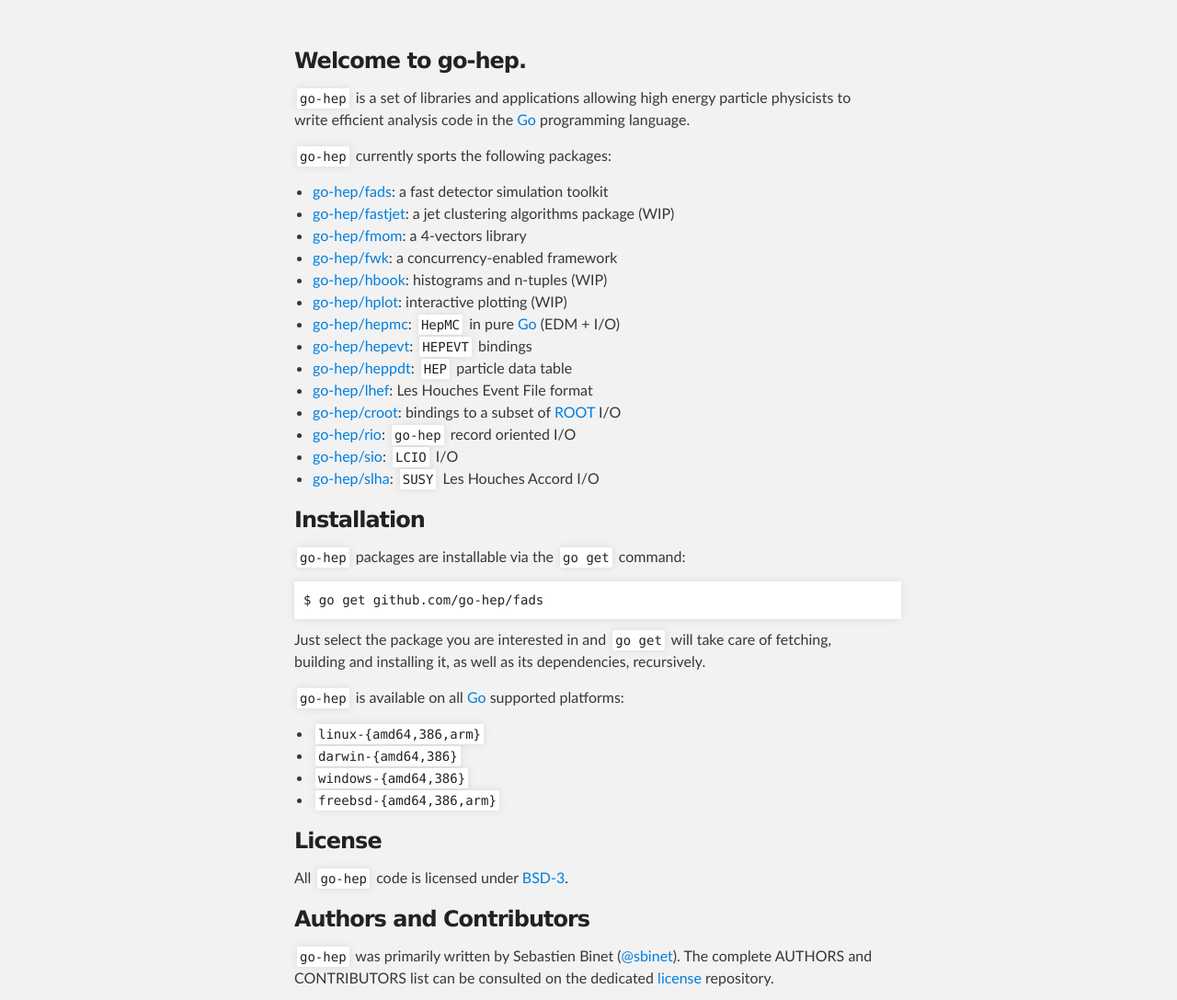
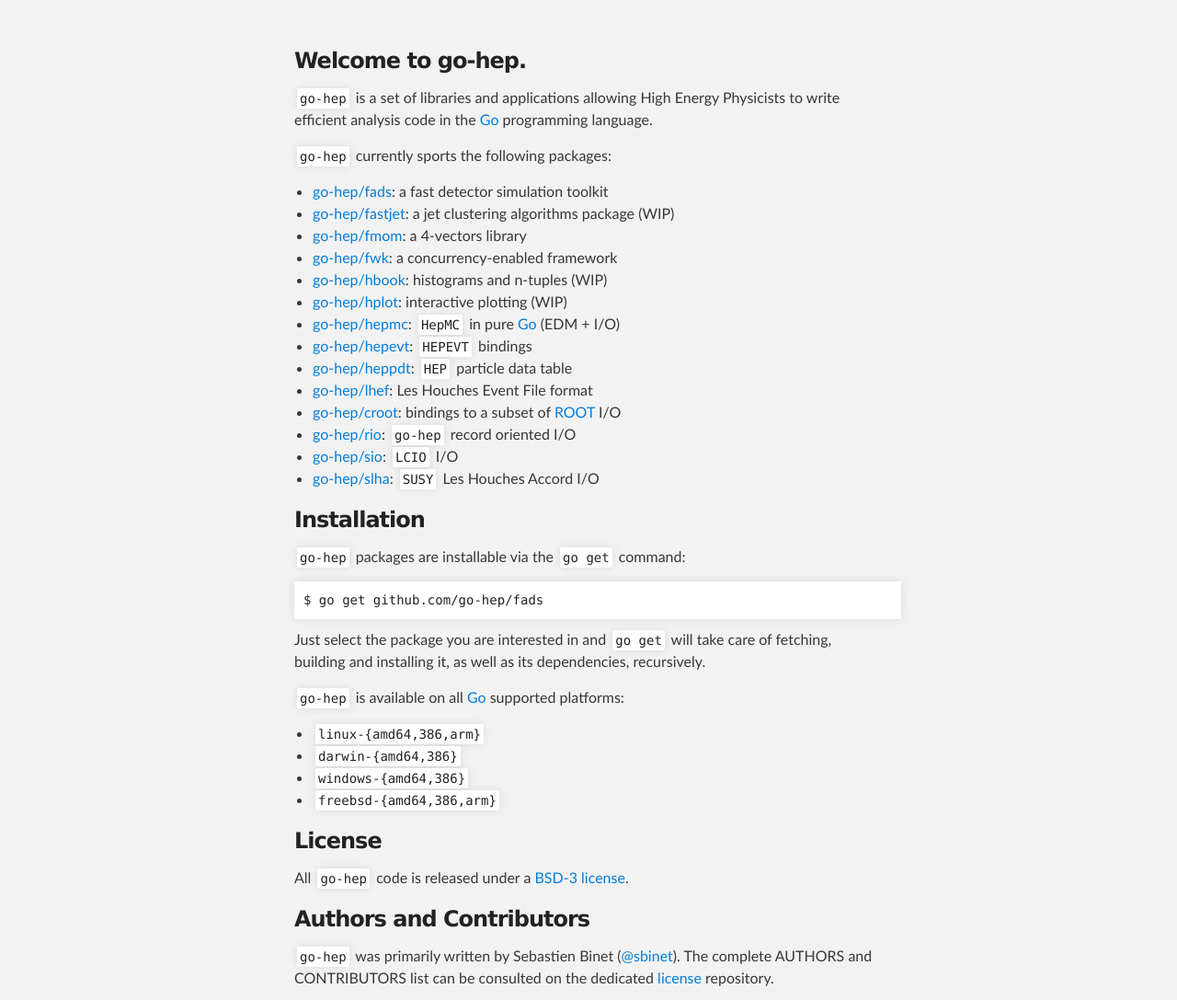
Before and after one commit to go-hep/go-hep.github.io, a plain HTML site: page index.html in a window 1280 px wide. Shown: the part 212-1299 px from the top of the page at 92% size. Drawn offline with Linux system fonts and the light colour scheme.

Commit message:
Replace master branch with page content via GitHub

```diff
--- a/index.html
+++ b/index.html
@@ -30,7 +30,7 @@
         <h3>
 <a id="welcome-to-go-hep" class="anchor" href="#welcome-to-go-hep" aria-hidden="true"><span class="octicon octicon-link"></span></a>Welcome to go-hep.</h3>
 
-<p><code>go-hep</code> is a set of libraries and applications allowing high energy particle physicists to write efficient analysis code in the <a href="https://golang.org">Go</a> programming language.</p>
+<p><code>go-hep</code> is a set of libraries and applications allowing High Energy Physicists to write efficient analysis code in the <a href="https://golang.org">Go</a> programming language.</p>
 
 <p><code>go-hep</code> currently sports the following packages:</p>
 
@@ -86,7 +86,7 @@
 <h3>
 <a id="license" class="anchor" href="#license" aria-hidden="true"><span class="octicon octicon-link"></span></a>License</h3>
 
-<p>All <code>go-hep</code> code is licensed under <a href="https://github.com/go-hep/license">BSD-3</a>.</p>
+<p>All <code>go-hep</code> code is released under a <a href="https://github.com/go-hep/license">BSD-3 license</a>.</p>
 
 <h3>
 <a id="authors-and-contributors" class="anchor" href="#authors-and-contributors" aria-hidden="true"><span class="octicon octicon-link"></span></a>Authors and Contributors</h3>
```
Also changed, not shown: params.json (+1 -1 lines).
